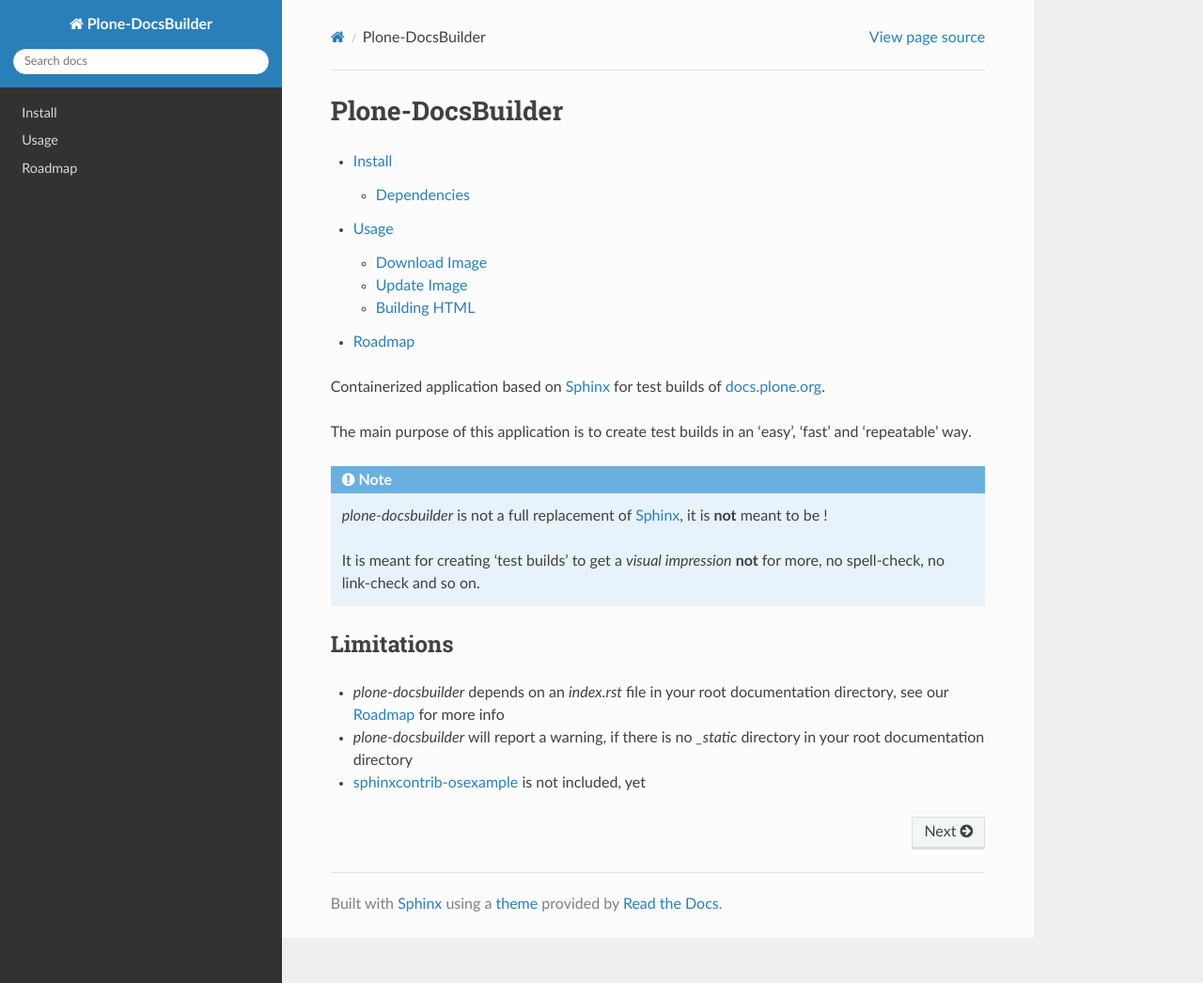
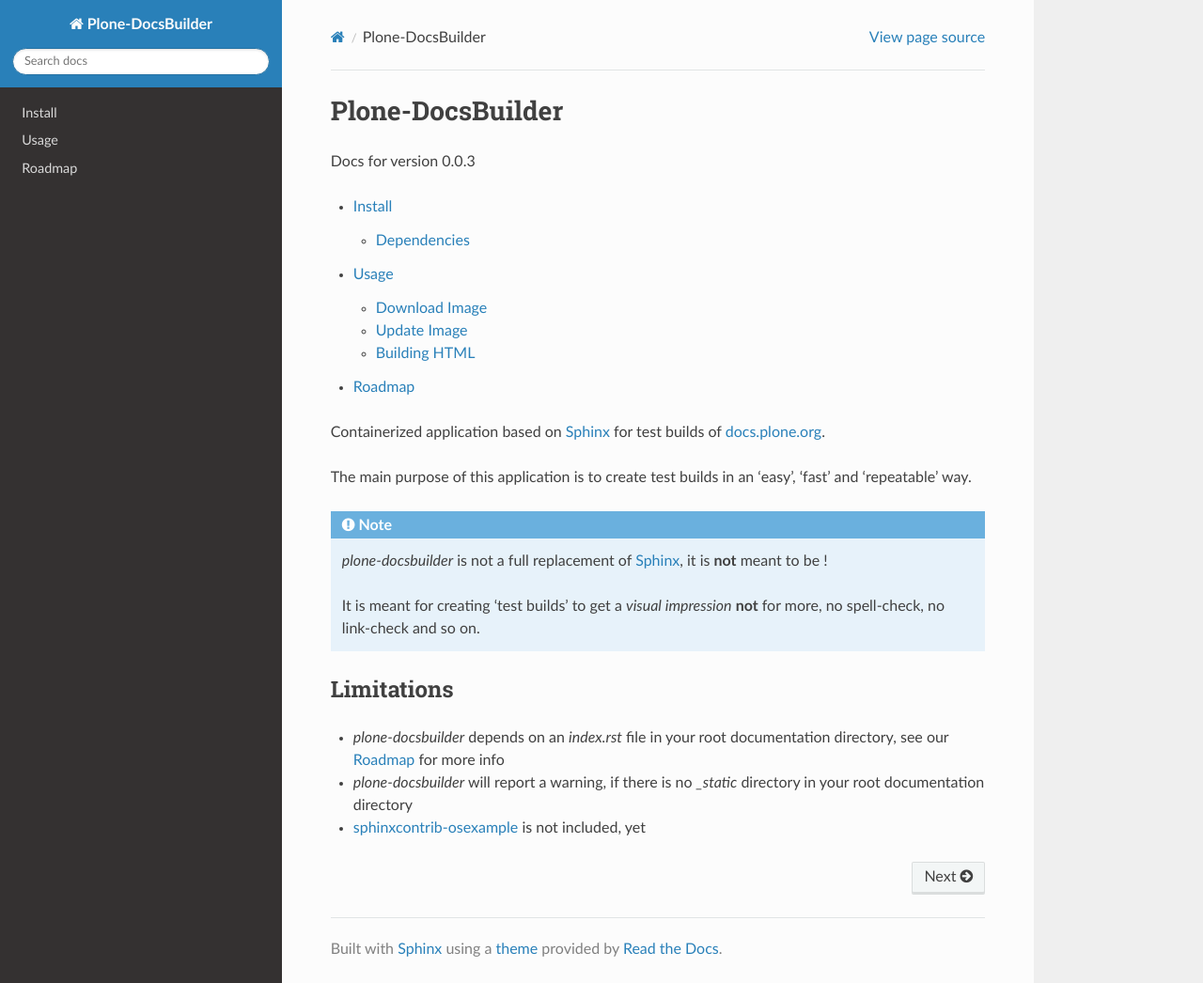
Before and after one commit to testthedocs/plone-docsbuilder, a Sphinx documentation site: the page built from docs/index.rst, in a window 1280 px wide and 1046 px high. Shown: the whole window at 94% size. Built offline with Sphinx 7.4.7 and the Read the Docs theme 2.0.0, drawn with Linux system fonts in a browser that asks for light colours.

Commit message:
Docs: for 0.0.3

```diff
--- a/docs/index.rst
+++ b/docs/index.rst
@@ -1,6 +1,8 @@
 =================
 Plone-DocsBuilder
 =================
+
+Docs for version 0.0.3
 
 .. toctree::
    :maxdepth: 2
```
